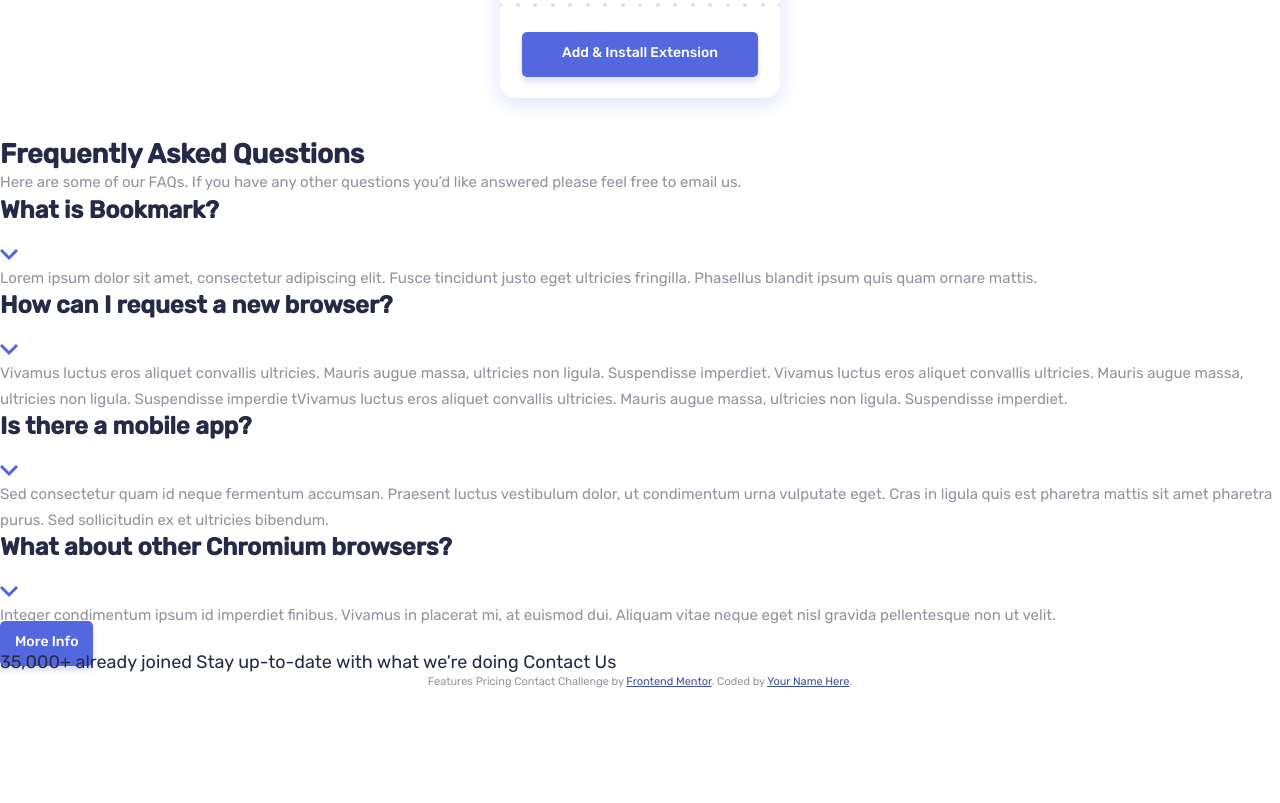
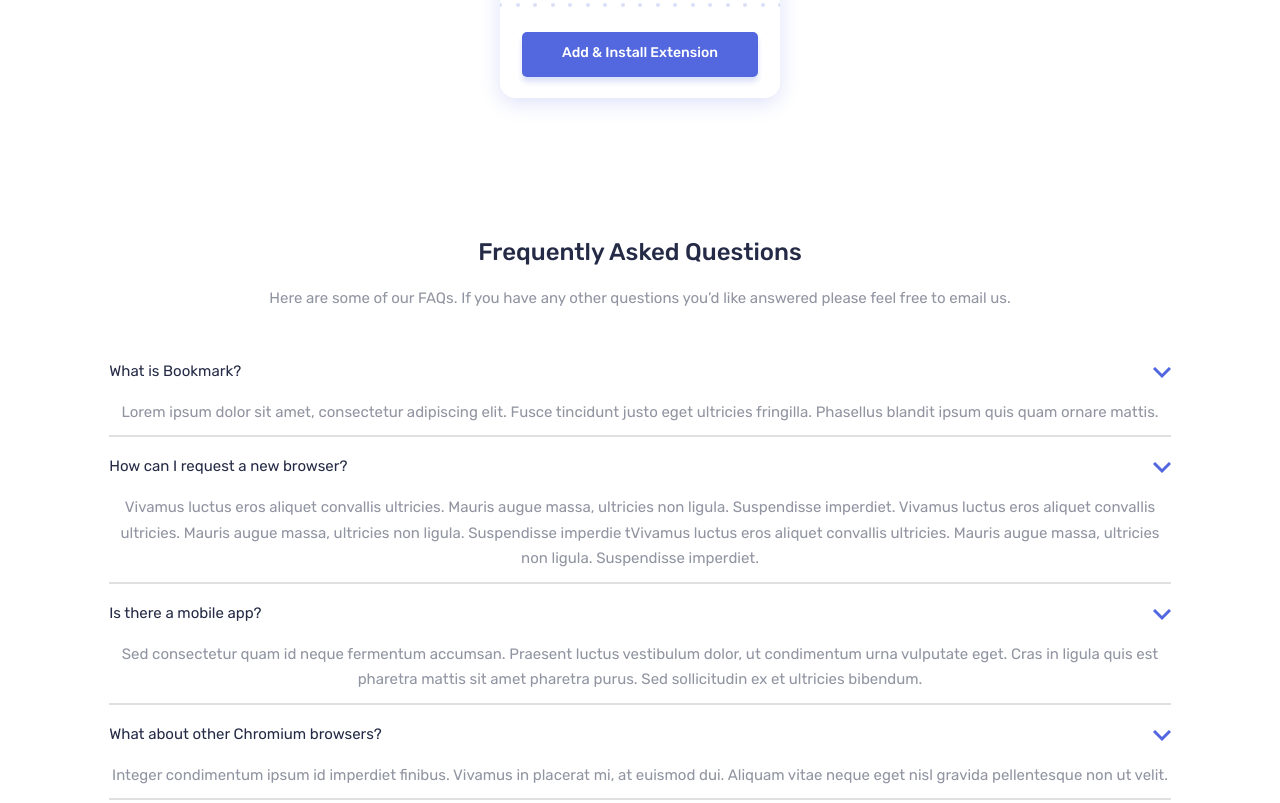
Before and after one commit to devluke88/frontendmentor12, a plain HTML site: page index.html in a window 1280 px wide. Shown: the part 4217-5020 px from the top of the page. Before the commit the page ends 4908 px from the top, so only its background shows below. Drawn offline with nearby package versions, Linux system fonts and the light colour scheme.

Commit message:
Add files via upload

```diff
--- a/style.css
+++ b/style.css
@@ -238,6 +238,7 @@ button {
     max-width: 82.93%;
     margin: 0 auto;
     text-align: center;
+    margin-bottom: 10rem;
   }
 
   .download__header {
@@ -293,3 +294,50 @@ button {
   padding-left: 4rem;
   padding-right: 4rem;
  }
+
+ /*FAQ*/
+
+ .faq {
+  max-width: 82.93%;
+  margin: 0 auto;
+  text-align: center;
+}
+
+.faq__header {
+  font-size: 2.4rem;
+  font-weight: 500;
+  margin-bottom: 2rem;
+}
+
+.faq__desc {
+  margin-bottom: 5rem;
+}
+
+.quest-flex {
+  display: flex;
+  justify-content: space-between;
+  align-items: flex-start;
+}
+
+.quest {
+  font-size: 1.5rem;
+  font-weight: 300;
+}
+
+.quest-img {
+  max-width: 100%;
+}
+
+.icon-arrow {
+  width: 100%;
+}
+
+.faq__questions {
+  padding-bottom: 1rem;
+  border-bottom: 2px solid #9797974b;
+  margin-bottom: 2rem;
+}
+
+.more-info {
+  margin: 5rem 0 10rem 0;
+}
```
